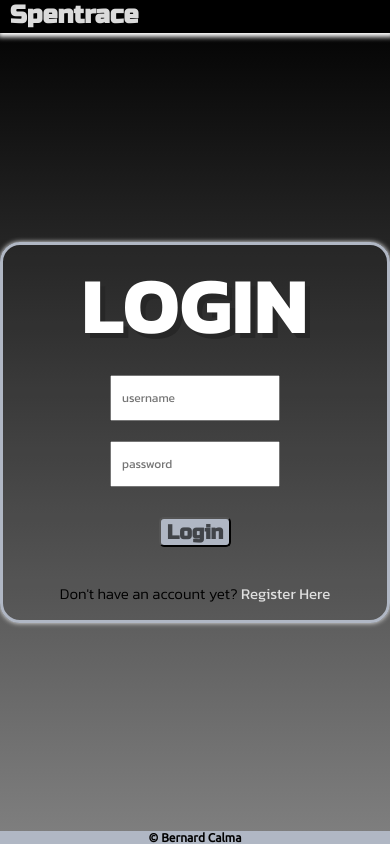
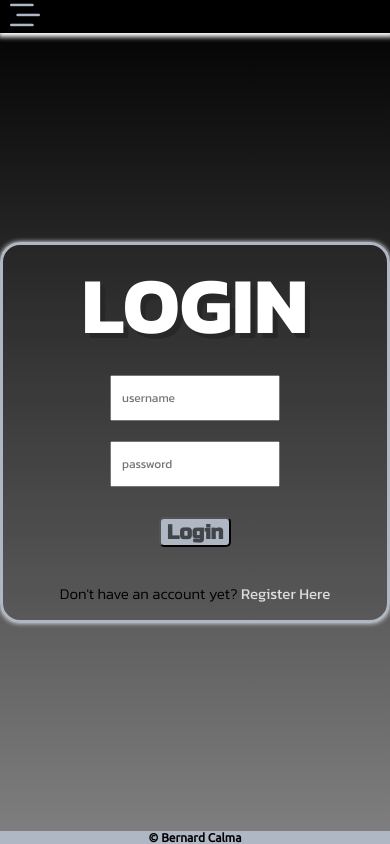
Before and after one commit to Bernard-Calma/spentrace-react, a React (Create React App) app: page / in a window 390 px wide. Built offline with nearby package versions, Linux system fonts and the light colour scheme; no server answers.

Commit message:
feat(Menu): Add menu icon for mobile screens
Add a mobile icon and set display to none and show it once view is mobile

```diff
--- a/src/Components/NavBar.css
+++ b/src/Components/NavBar.css
@@ -105,3 +105,10 @@
         font-size: 30px;
     }
 }
+
+@media only screen and (max-width: 700px) {
+    .fi{
+        position: absolute;
+        right: 0;
+    }
+}
--- a/src/common/Header.css
+++ b/src/common/Header.css
@@ -31,6 +31,14 @@
     font-size: 1.7em !important;
 }
 
+.fi-rr-bars-staggered {
+    display: none;
+    position: absolute;
+    left: 0;
+    width: min-content;
+    font-size: 2em;
+}
+
 @media screen and (max-width: 900px) {
     .header {
         padding: 0;
@@ -42,3 +50,18 @@
         margin: 0 10px;
     }
 }
+
+@media only screen and (max-width: 700px) {
+    .header {
+        padding: 0;
+        height: 35px;
+        width: auto;
+    }
+    .title{
+        display: none;
+    }
+
+    .fi-rr-bars-staggered {
+        display: block;
+    }
+}
--- a/src/common/Header.jsx
+++ b/src/common/Header.jsx
@@ -13,6 +13,10 @@ const Header = () => {
 
     return(
         <section className='header'>
+            <Icon
+                className="fi fi-rr-bars-staggered"
+                onClick={() => dispatch(logout())}
+            />
             <h1
                 className="title"
                 onClick={() => dispatch(changeView({homeView: "Home"}))}
--- a/src/features/viewSlice.js
+++ b/src/features/viewSlice.js
@@ -13,6 +13,7 @@ const initialState = {
         creditCardsView: true,
         loansView: true
     },
+    showNav: false,
     isLoading: false
 }
 
@@ -36,13 +37,21 @@ const viewSlice = createSlice({
                 [payload]: !accountView[payload]
             }
             state.accountView = {...state.accountView, ...accountView}
+        },
+        showNav: state => {
+            state.showNav = true;
+        },
+        hideNav: state => {
+            state.showNav = false;
         }
     }
 })
 
 export const {
     changeView,
-    toggleAccountsCategory
+    toggleAccountsCategory,
+    showNav,
+    hideNav
 } = viewSlice.actions
 
 export default viewSlice.reducer
```
